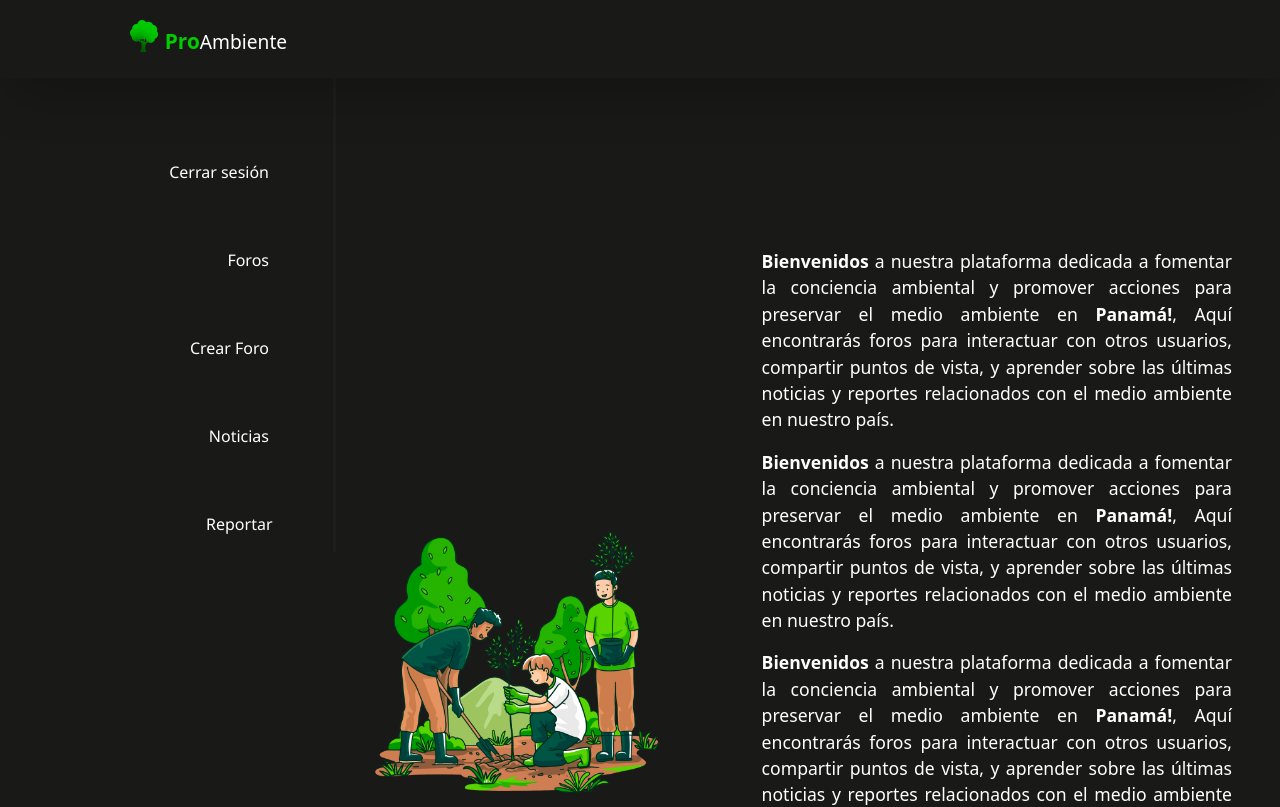
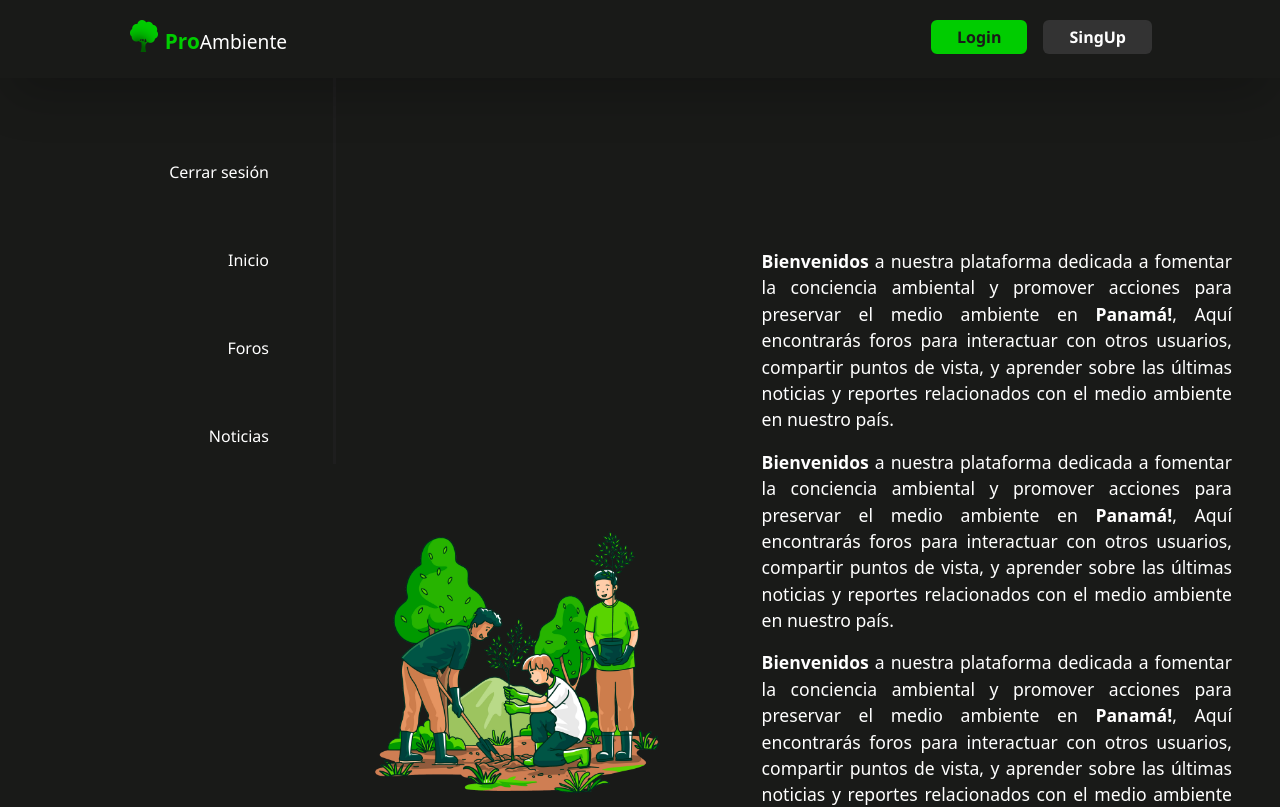
Before and after one commit to YERCKEN/ProAmbiente, a React (Vite) app in the folder client/: page / in a window 1280 px wide. Shown: the top 807 px of the page. Built offline with nearby package versions, Linux system fonts and the light colour scheme.

Commit message:
➕ btnLogin  BtnRegistro

```diff
--- a/client/src/index.css
+++ b/client/src/index.css
@@ -8,6 +8,34 @@ body {
     background-color: #191A18;
     color: white;
 }
+
+
+/*HEADER ==========================================*/
+
+.btnLogin{
+    font-size: 1rem;
+    font-family:'Segoe UI', Tahoma, Geneva, Verdana, sans-serif;
+    font-weight: 600;
+}
+.btnLogin:hover{
+    background: #191A18;
+    color :  #00CC00;
+    border: 2px solid  #00CC00;
+}
+
+.btnRegistro{
+    font-size: 1rem;
+    font-family:'Segoe UI', Tahoma, Geneva, Verdana, sans-serif;
+    font-weight: 600;
+    border: 2px solid #3333;
+}
+.btnRegistro:hover{
+    background:  white;
+    color : #191A18;
+    border: 2px solid  white;
+}
+
+
 
 /* REGISTRO =============================================*/
 
--- a/client/src/pages/MenuPage.jsx
+++ b/client/src/pages/MenuPage.jsx
@@ -13,23 +13,19 @@ export default function MenuPage() {
 
   return (
 
-    <div className='flex justify-center flex-wrap mt-[9rem] h-full   '>
+    <div className='flex justify-end flex-wrap mt-[9rem] h-full   '>
 
         <button className='w-full text-right p-[1rem] pr-[4rem] btnMenu bg-[#191A18]  font-semibold' onClick={handleSignout}>Cerrar sesión</button>
 
-        <button className='w-full  text-right p-[1rem] pr-[4rem] btnMenu  mt-[2rem] font-semibold'>Foros</button>
-        <button className='w-full  text-right p-[1rem] pr-[4rem] btnMenu  mt-[2rem]  font-semibold'>Crear Foro</button>
+        <button
+        className='w-[15rem] text-right p-[1rem] pr-[4rem] btnMenu  mt-[2rem] font-semibold'>Inicio</button>
 
 
+        <button className='w-[15rem]  text-right p-[1rem] pr-[4rem] btnMenu  mt-[2rem] font-semibold'>Foros</button>
 
-        <button className='w-full  text-right p-[1rem] pr-[4rem] btnMenu  mt-[2rem] '>Noticias</button>
 
-        <button className=' flex  w-full text-right p-[1rem] pr-[2rem] btnMenu  mt-[2rem]  '>
-          <div className='w-[90%] mr-[1rem]  ' >
-          Reportar
-          </div>
-          {/* <img src="public/reportar.svg"   className='w-10 h-10 ' alt=""  /> */}
-          </button>
+        <button className='w-[15rem] text-right p-[1rem] pr-[4rem] btnMenu  mt-[2rem] '>Noticias</button>
+
 
     </div>
 
--- a/client/src/pages/headerPage.jsx
+++ b/client/src/pages/headerPage.jsx
@@ -1,12 +1,42 @@
-
 
 function Header(){
     return(
 
-        <div className="w-full px-[8rem] p-5 shadow-2xl flex justify-left bg-[#191A18]">
+        <div className="w-full px-[8rem] py-5 shadow-2xl flex justify-between bg-[#191A18]">
 
-            <img className="w-[2rem] h-[2rem]" src="public/tree.png" alt="" />
-            <h1 className="ml-[0.3rem] mt-[0.4rem] text-[1.2rem]"><b className="text-[#00CC00] text-[1.3rem]">Pro</b>Ambiente</h1>
+
+            {/* LOGO PROAMBIENTE */}
+
+            <div className='flex'>
+                <img className="w-[2rem] h-[2rem]" src="public/tree.png" alt="" />
+                <h1 className="ml-[0.3rem] mt-[0.4rem] text-[1.2rem]"><b className="text-[#00CC00] text-[1.3rem]">Pro</b>Ambiente</h1>
+            </div>
+
+            {/* BOTONES LOGIN Y REGISTRO */}
+
+            <div >
+                <button className="btnLogin
+                 px-[1.5rem] py-[0.2rem]
+                 text-[#191A18] border-[#00CC00]
+                 rounded-md border-[2px]
+                 ml-[2rem]
+                 bg-[#00CC00]">
+                    Login
+                </button>
+
+                <button
+
+                className="btnRegistro
+                px-[1.5rem] py-[0.2rem]
+                border-[2px]
+                rounded-md bg-[#333]
+                text-white
+                ml-[1rem]">SingUp
+
+                </button>
+            </div>
+
+
 
         </div>
     )
```
